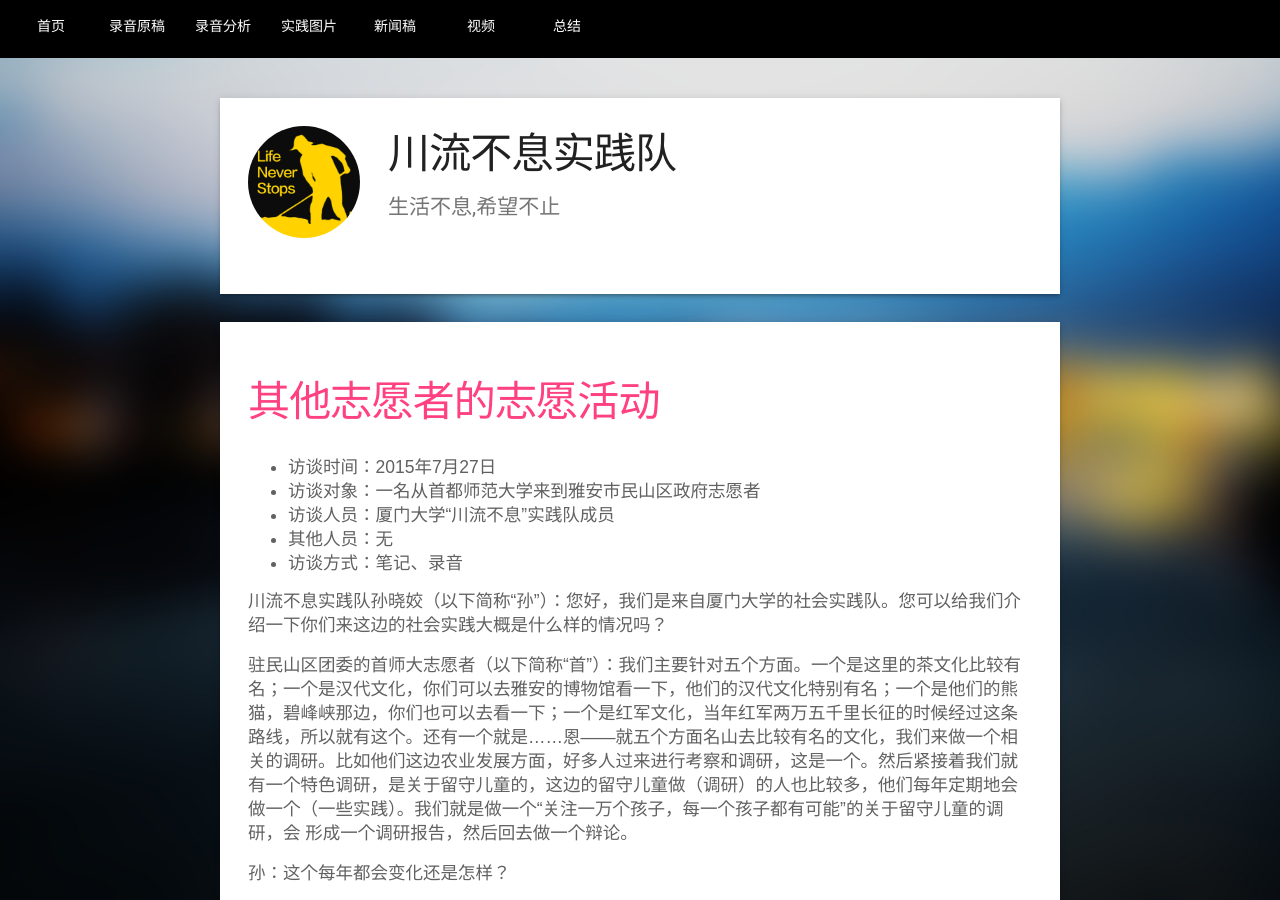
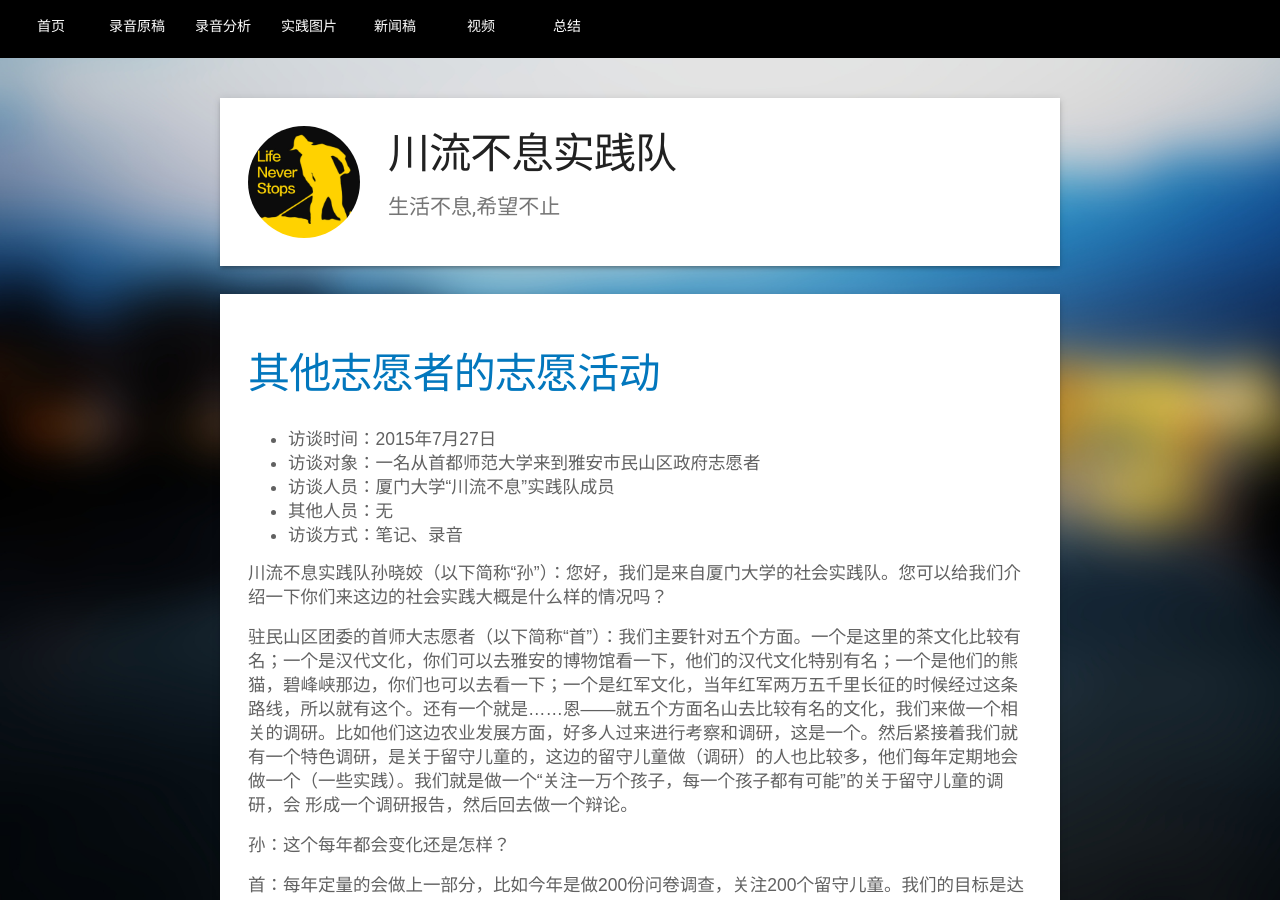
Before and after one commit to linghsiao/linghsiao.github.io, a Jekyll site: the page built from index.html, in a window 1280 px wide. Built offline with Jekyll 4.4.1, drawn with Linux system fonts in a browser that asks for light colours; some web fonts are replaced.

Commit message:
修正配色

```diff
--- a/css/index.css
+++ b/css/index.css
@@ -23,7 +23,7 @@ img{
         background-color: white;
 }
 .header{
-        height: 10em;
+        height: 8em;
 }
 .title{
         position: absolute;
@@ -35,7 +35,9 @@ img{
         margin: 0;
         position:relative;
 }
-.title>h1{font-size: 3em;}
+.title>h1{
+        font-size: 3em;
+}
 .title>h2{
         color:#757575;
         font-size: 1.5em;
@@ -54,6 +56,7 @@ img{
 }
 .card > h1 > a{
         text-decoration: none;
+        color: #0277bd;
 }
 .card > section > h2{
         font-size: 2em;
```
Also changed, not shown: 2 other files.
